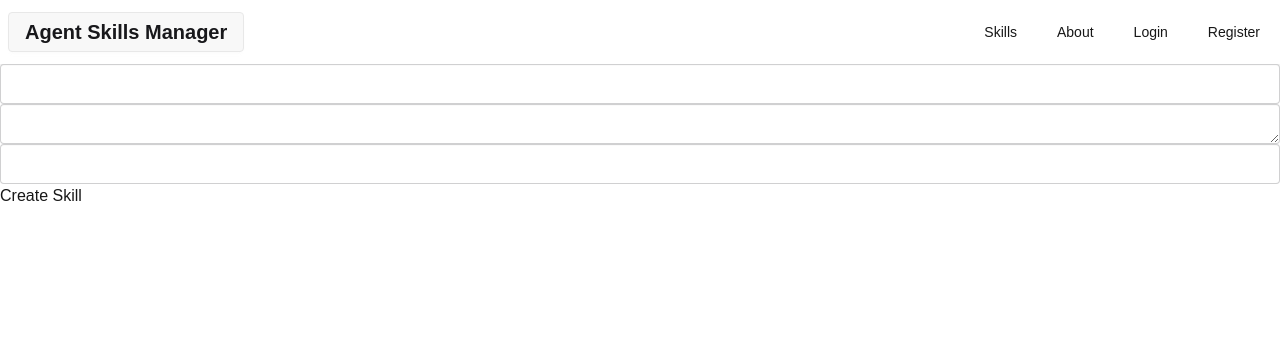
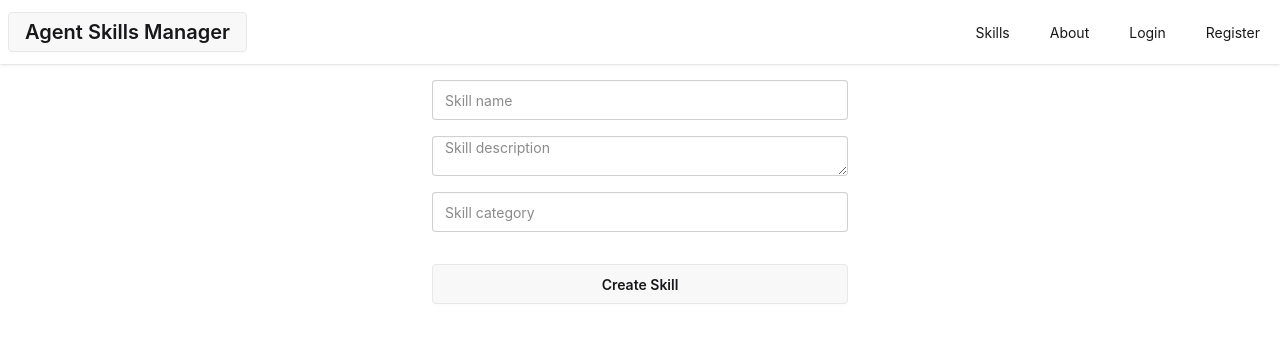
Before and after one commit to ranak8811/Agent-Skills-Manager, a Next.js app: page /skills/create in a window 1280 px wide. Shown: the top 342 px of the page. Built offline with nearby package versions, Linux system fonts and the light colour scheme.

Commit message:
feat: implement login API and apply consistent styling to skills pages

```diff
--- /dev/null
+++ b/app/api/login/route.ts
@@ -0,0 +1,19 @@
+import { NextRequest, NextResponse } from "next/server";
+
+export async function POST(request: NextRequest) {
+    const { email, password } = await request.json()
+
+    if (email !== 'admin' || password !== 'admin') {
+        return Response.json({
+            error: "Invalid email or password"
+        }, { status: 401 })
+    }
+
+    const response = NextResponse.json({
+        message: 'Login successful',
+        user: { id: 1, name: "Super Admin" }
+    })
+
+    return response
+
+}
--- a/app/globals.css
+++ b/app/globals.css
@@ -1,7 +1,7 @@
 @import "tailwindcss";
 @plugin "daisyui";
 
-:root {
+/* :root {
   --background: #ffffff;
   --foreground: #171717;
 }
@@ -24,4 +24,4 @@ body {
   background: var(--background);
   color: var(--foreground);
   font-family: Arial, Helvetica, sans-serif;
-}
+} */
--- a/app/skills/[identifier]/page.tsx
+++ b/app/skills/[identifier]/page.tsx
@@ -21,13 +21,13 @@ export default async function SkillPage({ params }: SkillPageProps) {
         <div>
             {
                 skill ? (
-                    <>
+                    <div className="p-4 form flex flex-col gap-4 max-w-md mx-auto">
                         <h1>Skill: {skill?.name}</h1>
                         <p>Description: {skill?.description}</p>
                         <p>Category: {skill?.category}</p>
                         <p>Created At: {skill?.createdAt}</p>
                         <p>Updated At: {skill?.updatedAt}</p>
-                    </>
+                    </div>
                 ) : (
                     <h1>Skill not found</h1>
                 )
--- a/app/skills/create/page.tsx
+++ b/app/skills/create/page.tsx
@@ -11,14 +11,14 @@ export default function NewSkillPage() {
   const [state, formAction, pending] = useActionState(createSkill, initialState);
 
   return (
-    <form action={formAction}>
-      <input name="name" className="input input-bordered w-full" />
-      <textarea name="description" rows={3} className="input input-bordered w-full" />
-      <input name="category" className="input input-bordered w-full" />
+    <form action={formAction} className="p-4 form flex flex-col gap-4 max-w-md mx-auto">
+      <input placeholder="Skill name" name="name" className="input input-bordered w-full" />
+      <textarea placeholder="Skill description" name="description" rows={3} className="input input-bordered w-full" />
+      <input placeholder="Skill category" name="category" className="input input-bordered w-full" />
 
       <p aria-live="polite" className="text-red-500">{state?.message}</p>
 
-      <button disabled={pending}>
+      <button className="btn " disabled={pending}>
         {pending ? "Creating..." : "Create Skill"}
       </button>
     </form>
--- a/app/skills/page.tsx
+++ b/app/skills/page.tsx
@@ -4,12 +4,12 @@ import { getSkills } from "./SKILLS"
 export default async function SkillsPage() {
     const skills = await getSkills()
     return (
-        <div>
+        <div className="p-4 flex flex-col justify-center items-center gap-4 max-w-md mx-auto">
             <h1>Skills</h1>
             <Link href="/skills/create">
                 <button className="bg-blue-500 text-white px-4 py-2 rounded">Create Skill</button>
             </Link>
-            <ul>
+            <ul className="menu">
                 {skills.map((skill) => (
                     <li key={skill.id}>
                         <Link href={`/skills/${skill.id}`}>
```
